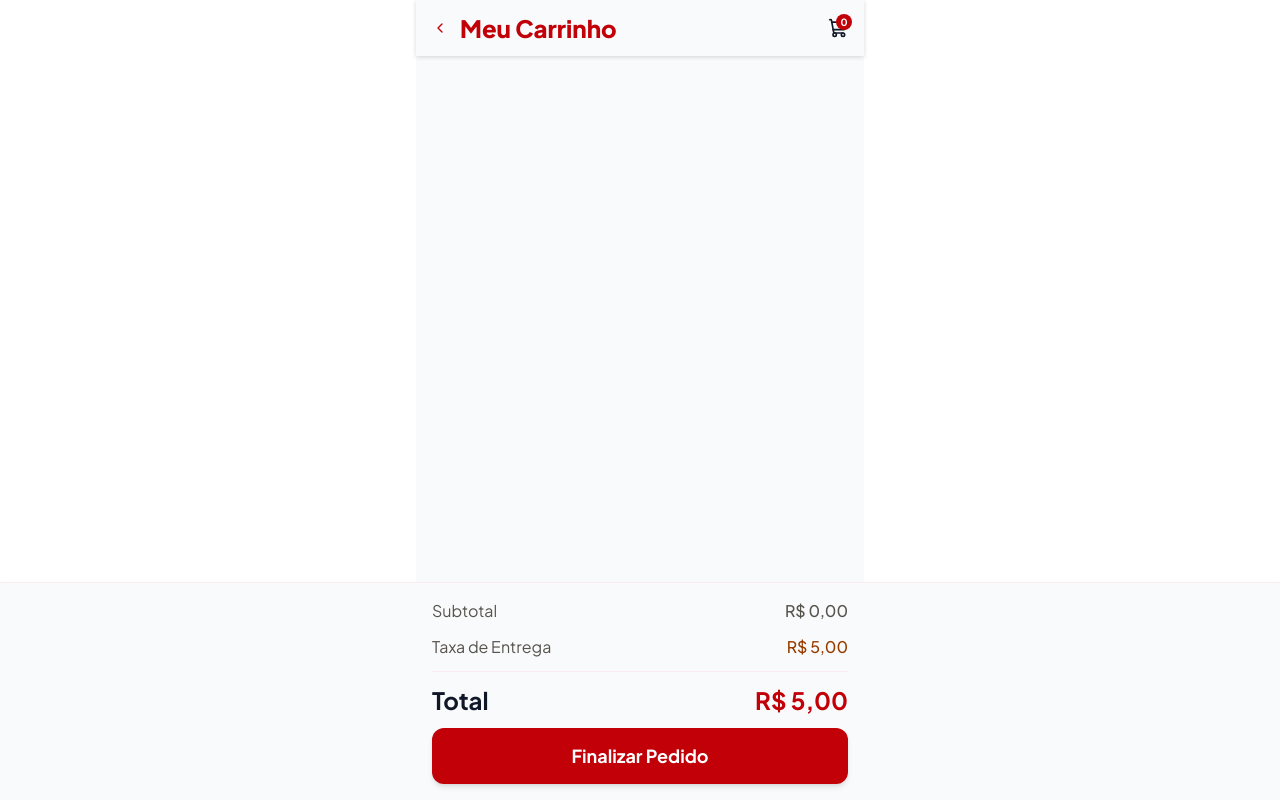
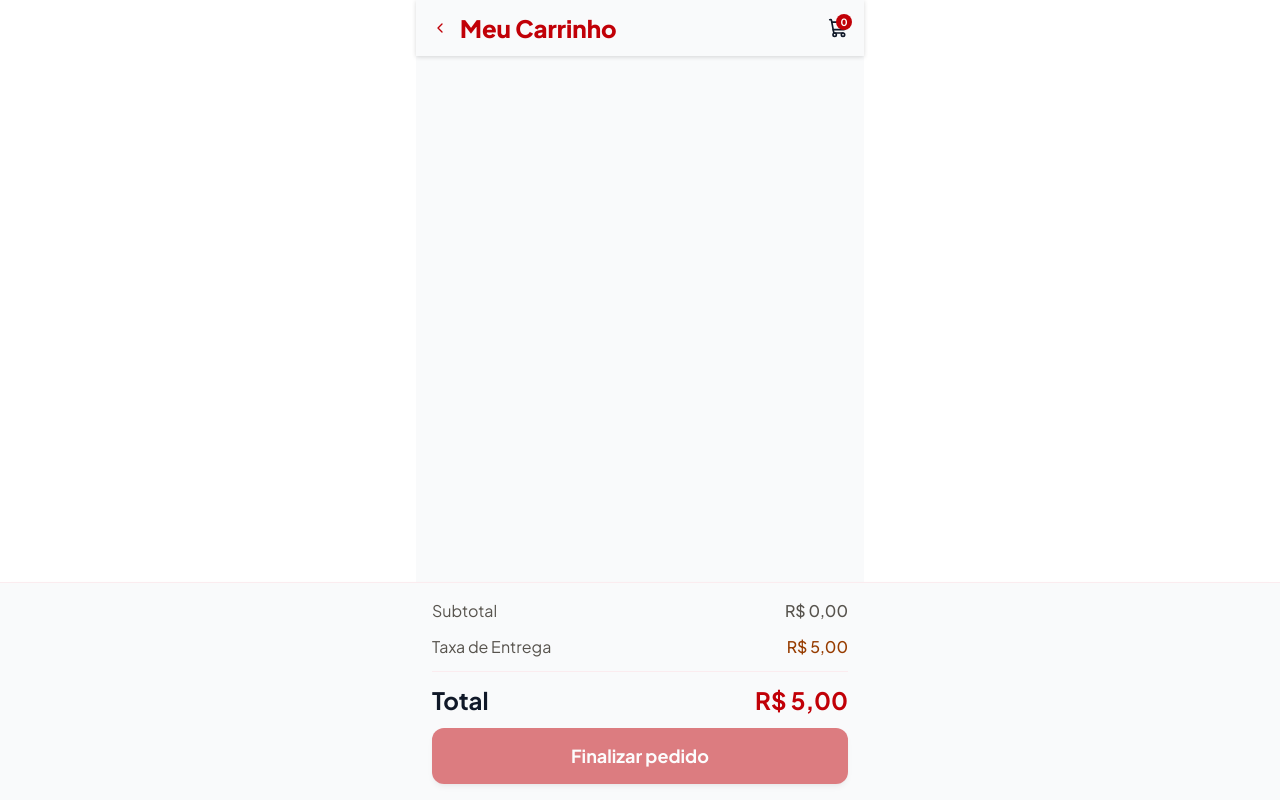
Before and after one commit to jonathan-castro-dev/bellapizza-client, a React (Vite) app: page /cart in a window 1280 px wide. Built offline with nearby package versions, Linux system fonts and the light colour scheme.

Commit message:
feat: disable button when cart is empty in cart page

```diff
--- a/src/components/cart-summary.tsx
+++ b/src/components/cart-summary.tsx
@@ -1,5 +1,6 @@
+import { useCart } from '../context/cart-context'
 import { formatCurrency } from '../utils/format-currency'
-import { Link } from 'react-router'
+import { useNavigate } from 'react-router'
 
 type CartSummaryProps = {
   subtotal: number
@@ -7,6 +8,8 @@ type CartSummaryProps = {
 }
 
 export function CartSummary({ subtotal, total }: CartSummaryProps) {
+  const { cartItems } = useCart()
+  const navigate = useNavigate()
   return (
     <footer className="fixed inset-x-0 bottom-0 border-t border-rose-200/30 bg-gray-50 shadow-lg">
       <div className="mx-auto flex w-full max-w-md flex-col gap-3 p-4">
@@ -27,12 +30,14 @@ export function CartSummary({ subtotal, total }: CartSummaryProps) {
             {formatCurrency(total)}
           </span>
         </div>
-        <Link
-          to="/checkout"
-          className="flex h-14 w-full items-center justify-center gap-2 rounded-xl bg-red-700 text-lg font-bold text-white shadow-md"
+        <button
+          type="button"
+          onClick={() => navigate('/checkout')}
+          disabled={cartItems.length === 0}
+          className="flex h-14 w-full cursor-pointer items-center justify-center gap-2 rounded-xl bg-red-700 text-lg font-bold text-white shadow-md disabled:cursor-not-allowed disabled:opacity-50"
         >
-          Finalizar Pedido
-        </Link>
+          Finalizar pedido
+        </button>
       </div>
     </footer>
   )
```
